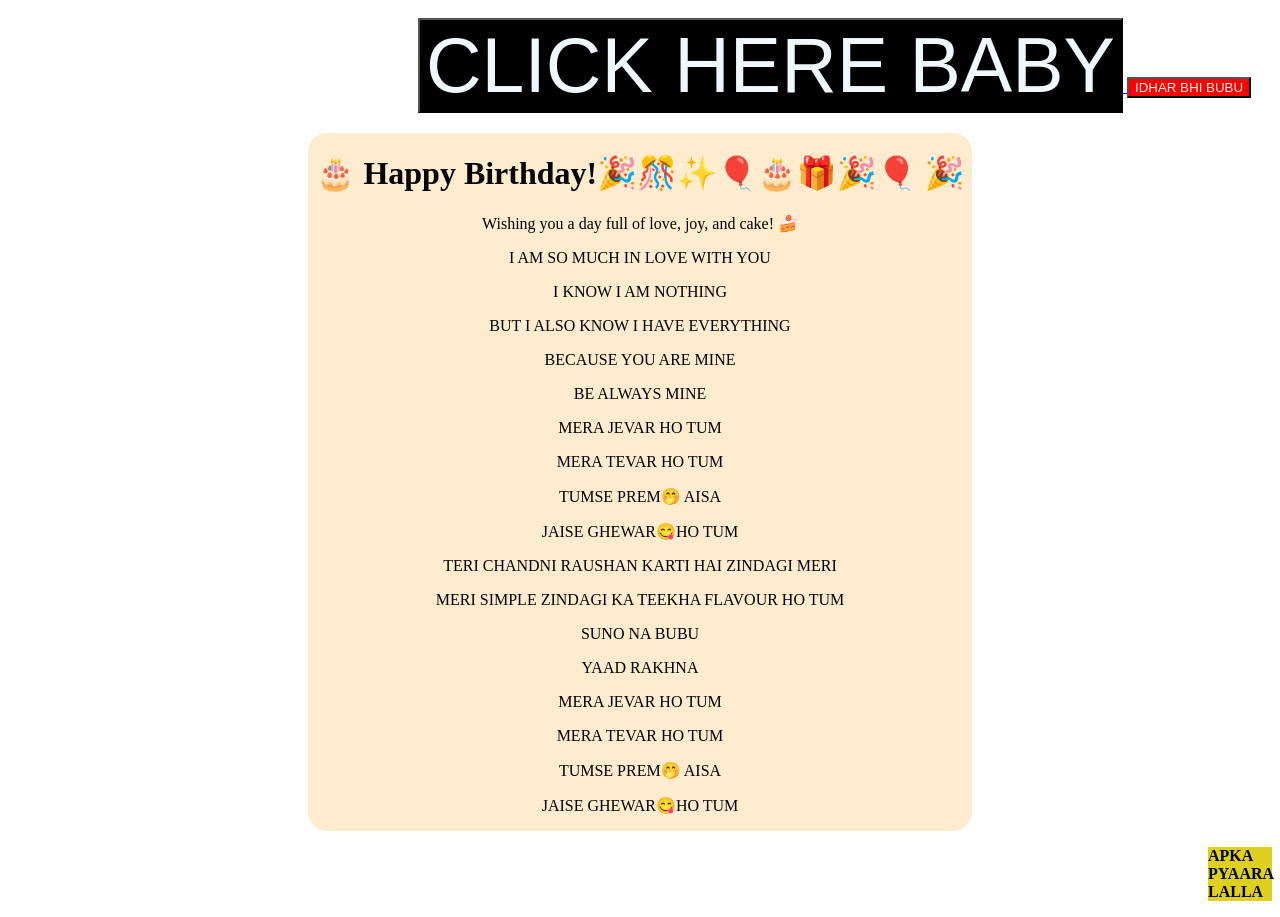
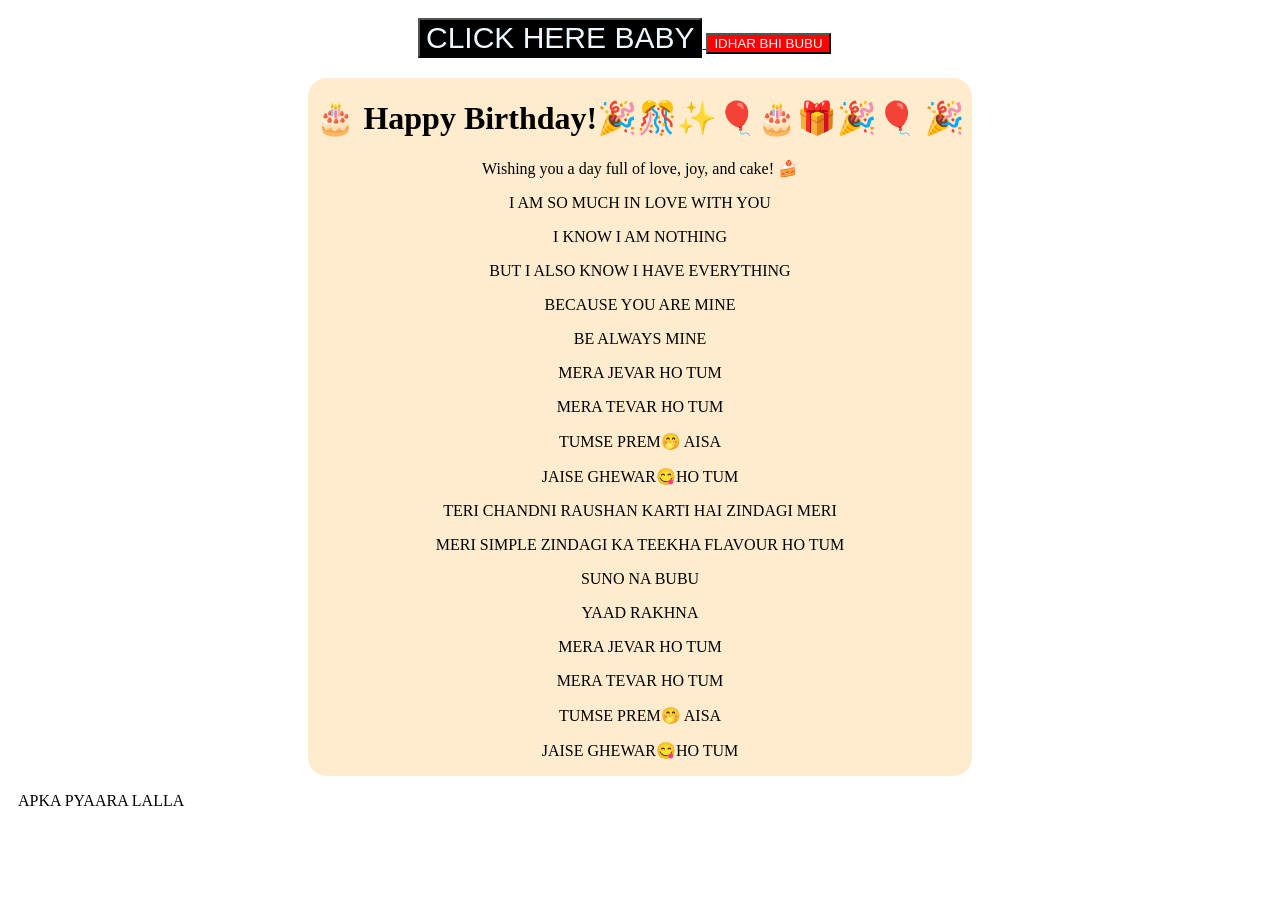
Before and after one commit to vipul0185/MY-DUDU, a plain HTML site: page index.html in a window 1280 px wide. After the commit the page ends 826 px from the top, so only its background shows below. Drawn offline with Linux system fonts and the light colour scheme.

Commit message:
Update body.css

```diff
--- a/body.css
+++ b/body.css
@@ -5,7 +5,7 @@
   margin-top: 10px;
   margin-left: 410px;
   margin-bottom: 20px;
-  font-size: 77px;
+  font-size: 30px;
 }
 .first-button:hover{
   color: rgb(red, green, blue);
@@ -31,9 +31,5 @@
 
 }
 .bubu{
-  margin-left: 1200px;
+  margin-left: 10px;
   margin-top: 0;
-  background-color:rgb(221, 208, 31) ;
-  color: black;
-  font-weight: bold;
-}
```
